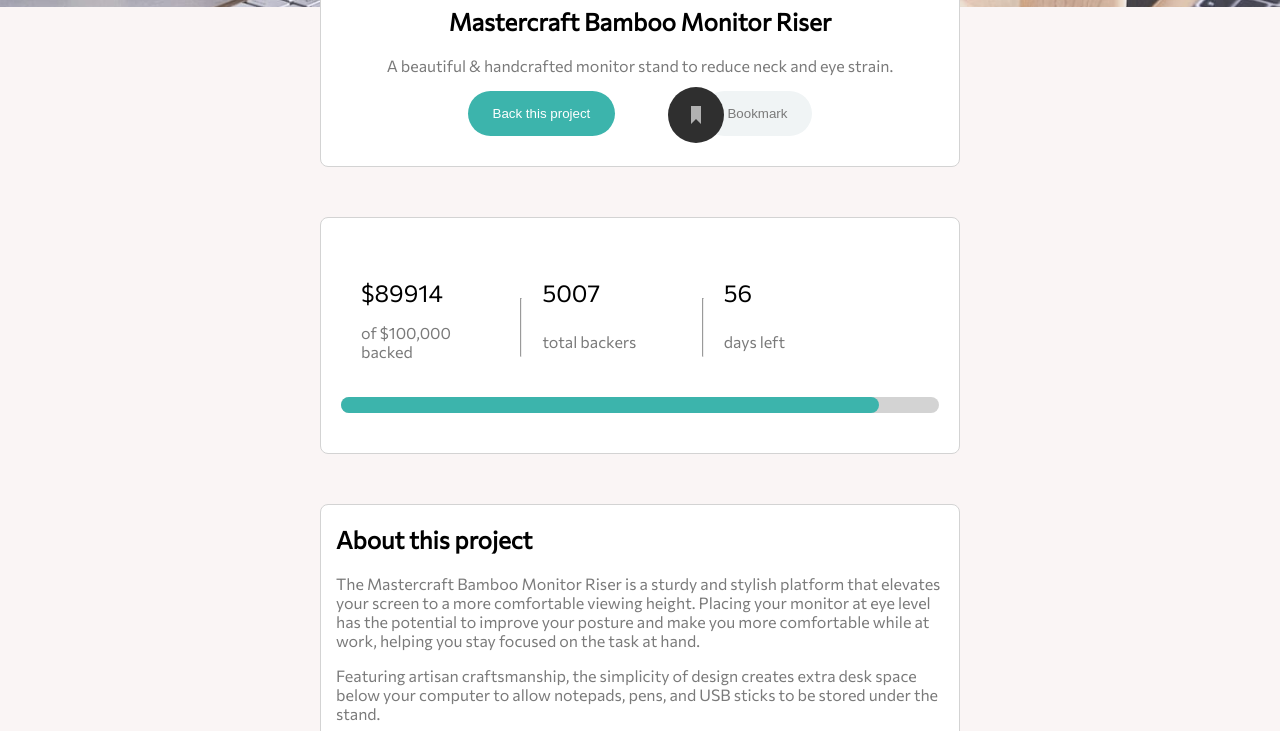
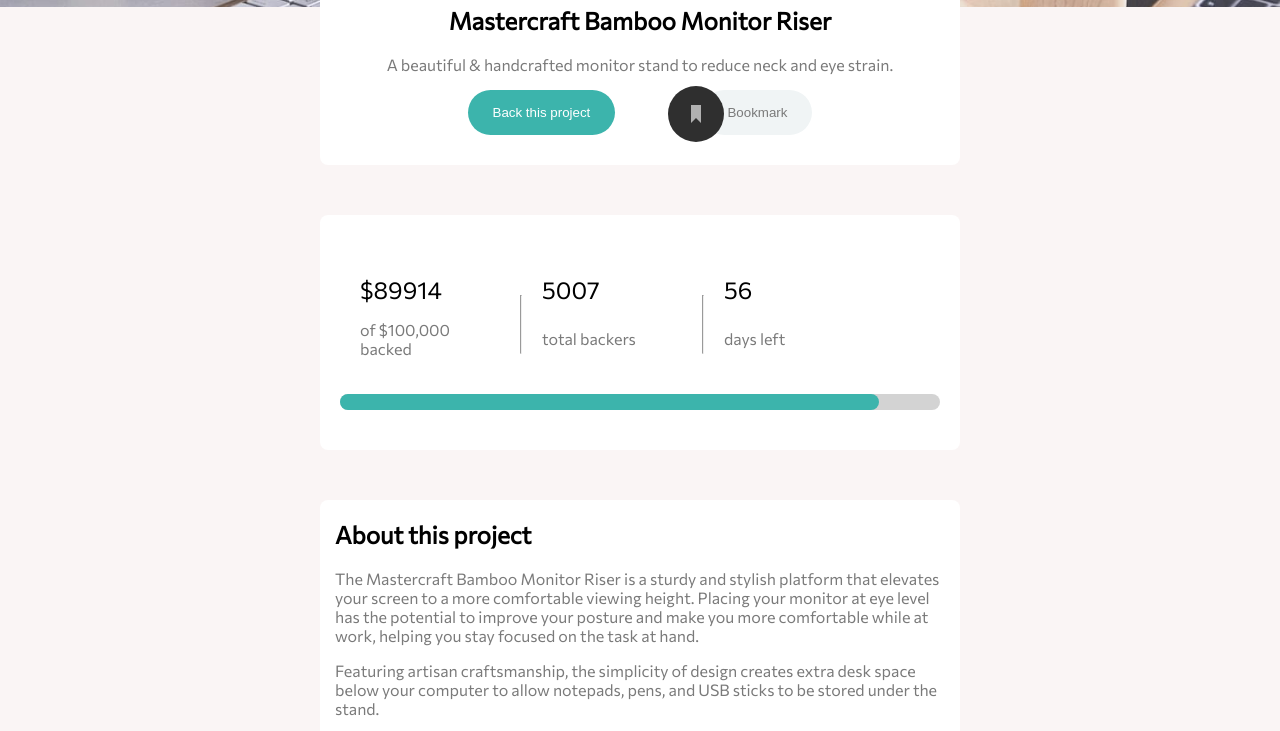
Before and after one commit to elspethcurtis/7-crowdfunding-product-page-main, a plain HTML site: page index.html in a window 1280 px wide. Shown: the part 293-1024 px from the top of the page. Drawn offline with nearby package versions, Linux system fonts and the light colour scheme.

Commit message:
adjust width of divs and remove border

```diff
--- a/styles.css
+++ b/styles.css
@@ -256,12 +256,19 @@ input:focus{
   .section-1 div,
   .section-2-main-div,
   .section-3-main-div {
-    width: 50%;
-    border: lightgray solid 1px;
+    width: 80%;
     background: white;
     padding-bottom: 30px;
     border-radius: 8px;
     text-align: center;
+  }
+
+  @media only screen and (min-width: 800px) {
+    .section-1 div,
+    .section-2-main-div,
+    .section-3-main-div {
+      width: 50%;
+    }
   }
 
   .section-2-main-div,
```
